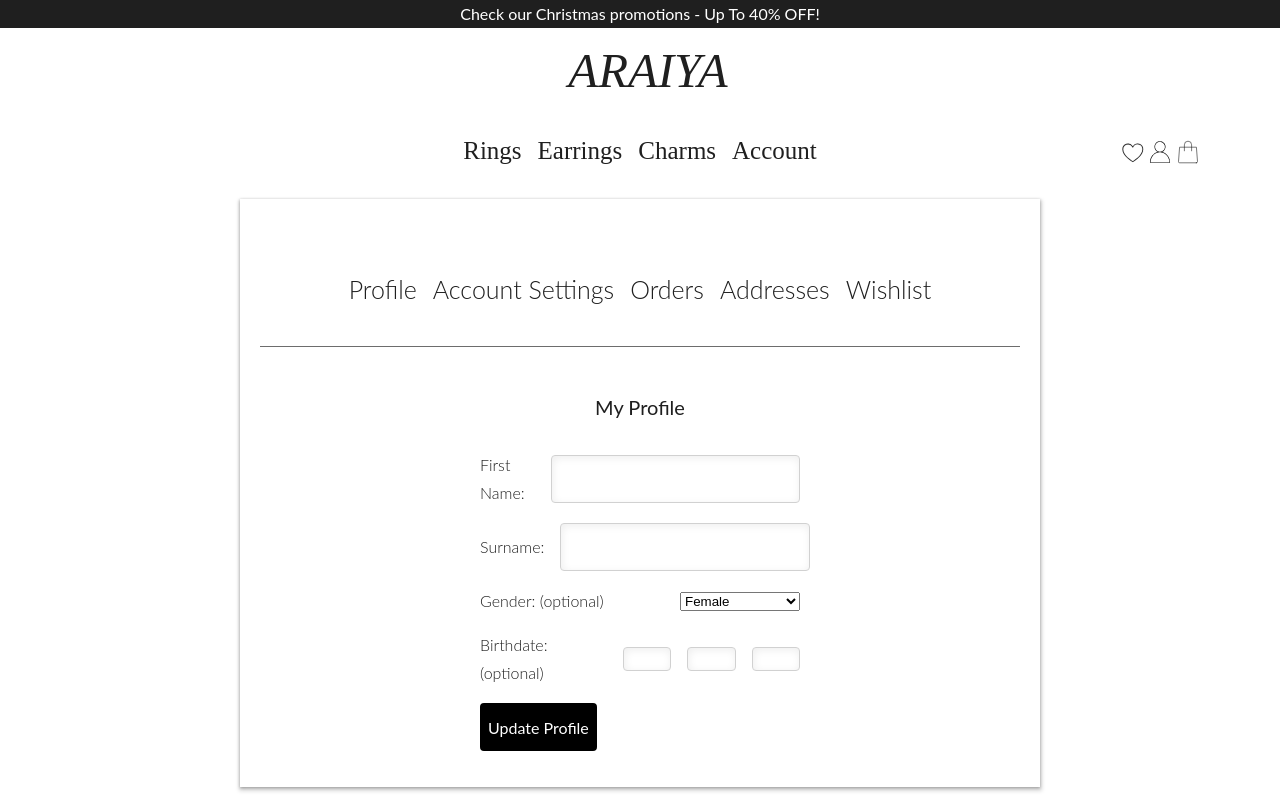
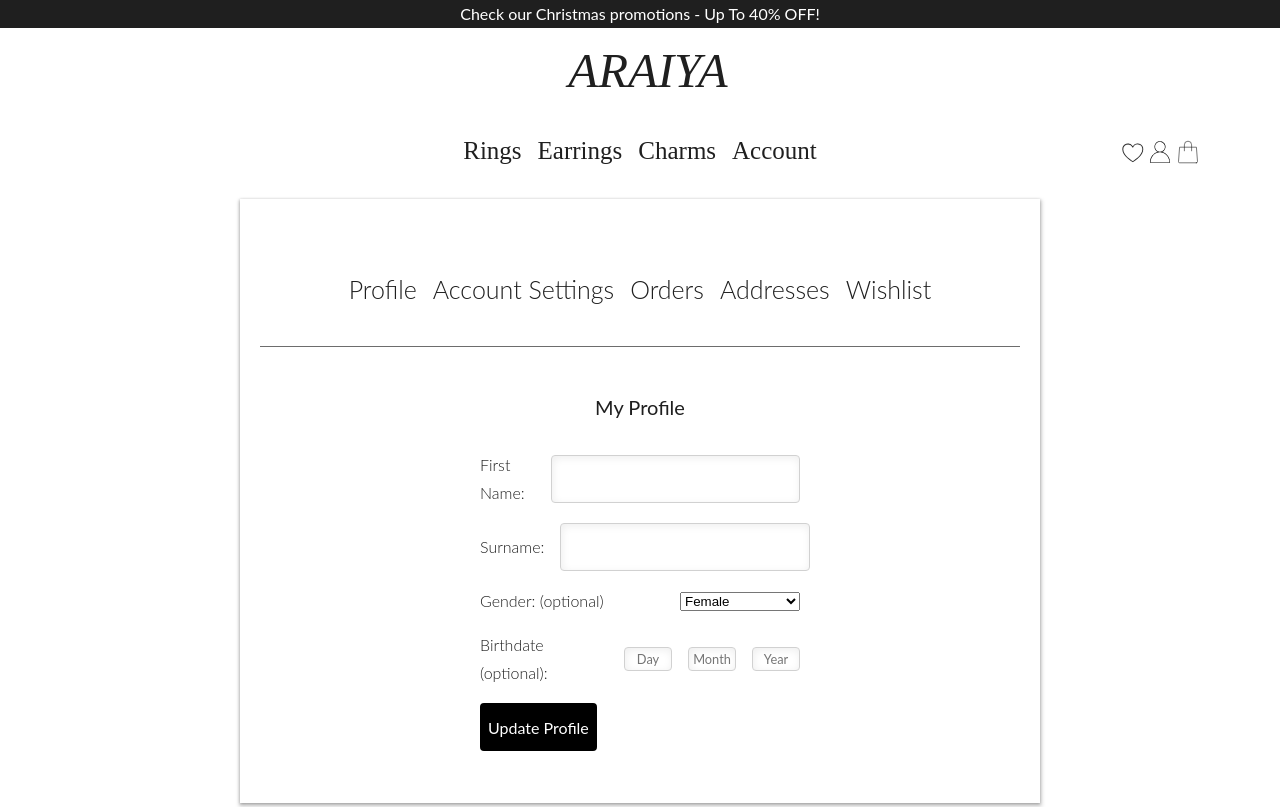
Before and after one commit to GeorgiTopalov/Jewelry-Store, a Next.js app: page /account/profile in a window 1280 px wide. Shown: the top 807 px of the page. Built offline with nearby package versions, Linux system fonts and the light colour scheme.

Commit message:
Changed the birthdate inputs and added states

```diff
--- a/components/account/accountLayoutComponent.jsx
+++ b/components/account/accountLayoutComponent.jsx
@@ -154,7 +154,7 @@ const AccountLayout = ({ children }) => {
           </Link>
         </ul>
       )}
-      <div>{children}</div>
+      <div className={styles["account-content"]}>{children}</div>
     </section>
   );
 };
--- a/components/account/profileComponent.jsx
+++ b/components/account/profileComponent.jsx
@@ -1,14 +1,30 @@
 import React from "react";
-import Link from "next/link";
+import {useState} from "react";
 import styles from "./../../styles/account/profile.module.css";
 import AccountLayout from "./accountLayoutComponent";
 
 const ProfleComponent = () => {
+
+  const [day, setDay] = useState('');
+  const [month, setMonth] = useState('');
+  const [year, setYear] = useState('');
+
+  const handleDayChange = (e) => setDay(e.target.value);
+  const handleMonthChange = (e) => setMonth(e.target.value);
+  const handleYearChange = (e) => setYear(e.target.value);
+
+  const handleSubmit = (e) => {
+    e.preventDefault();
+    // Process the birthdate data
+    console.log({ day, month, year });
+  };
+
+
   return (
     <AccountLayout>
       <div className={styles["profile-content"]}>
         <h4>My Profile</h4>
-        <form className={styles["profile-form"]}>
+        <form onSubmit={handleSubmit} className={styles["profile-form"]}>
           <div className={styles["first-name"]}>
             <label htmlFor="first-name">First Name:</label>
             <input
@@ -32,13 +48,36 @@ const ProfleComponent = () => {
             </select>
           </div>
           <div className={styles["birthdate"]}>
-          <label htmlFor="birthdate">Birthdate:(optional)</label>
-            <input type="text" id="day" name="day"></input>
-            <input type="text" id="month" name="month"></input>
-            <input type="text" id="year" name="year"></input>
+            <label htmlFor="birthdate">Birthdate (optional):</label>
+            <input
+              type="text"
+              id="day"
+              name="day"
+              placeholder="Day"
+              value={day}
+              onChange={handleDayChange}
+            />
+            <input
+              type="text"
+              id="month"
+              name="month"
+              placeholder="Month"
+              value={month}
+              onChange={handleMonthChange}
+            />
+            <input
+              type="text"
+              id="year"
+              name="year"
+              placeholder="Year"
+              value={year}
+              onChange={handleYearChange}
+            />
           </div>
           <div>
-            <button className="btn form-btn" type="submit">Update Profile</button>
+            <button className="btn form-btn" type="submit">
+              Update Profile
+            </button>
           </div>
         </form>
       </div>
--- a/styles/account/accountLayout.module.css
+++ b/styles/account/accountLayout.module.css
@@ -11,7 +11,7 @@
     flex-flow: column wrap;
     justify-content: center;
     align-items: center;
-    padding:0;
+    padding: 0;
 }
 
 .dropdown-button {
@@ -36,6 +36,10 @@
 }
 .account-menu{
     border-bottom: 1px solid var(--grey);
+}
+
+.account-content {
+    padding-bottom: 1rem;
 }
 
 
--- a/styles/account/profile.module.css
+++ b/styles/account/profile.module.css
@@ -27,7 +27,10 @@
 }
 
 .birthdate input {
-  width: 24px;
+  padding: 0;
+  text-align: center;
+  font-size: 80%;
+  width: 48px;
   height: 24px;
 }
 
```
